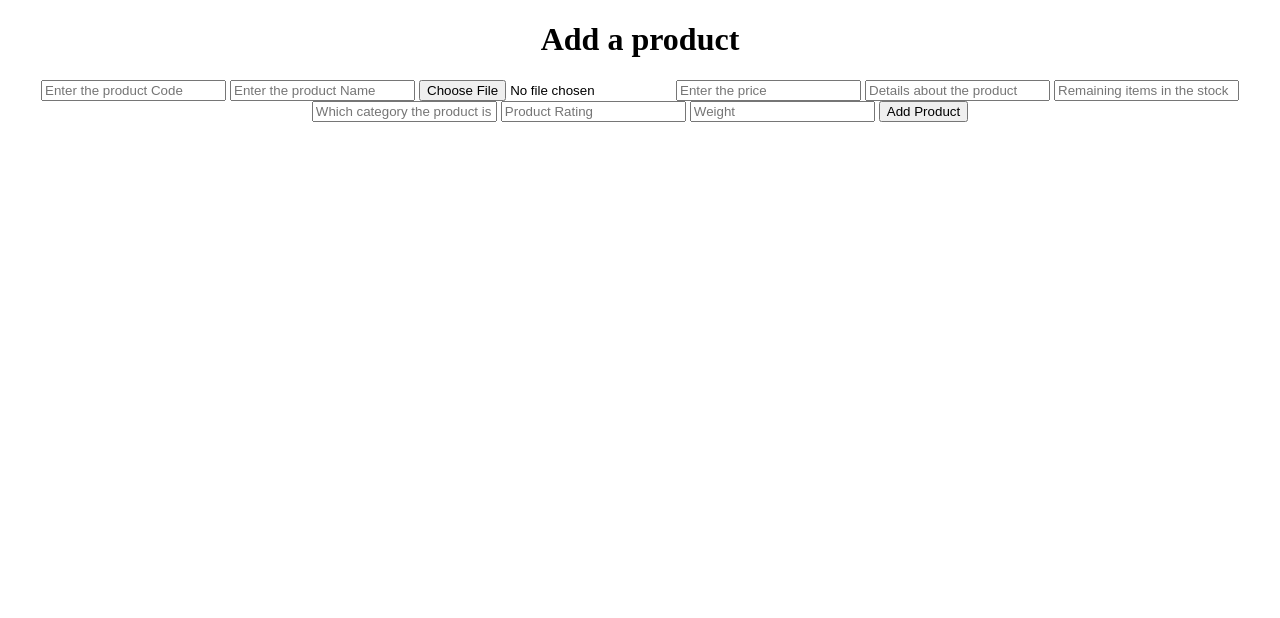
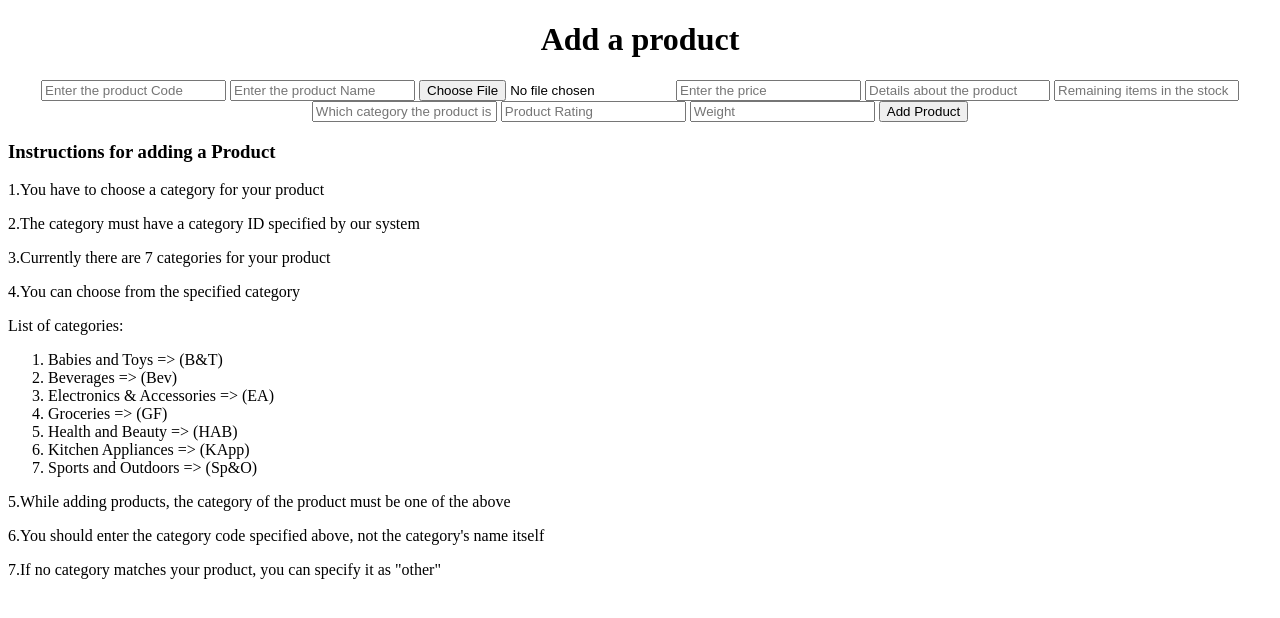
Before and after one commit to amitbuyo2020/ecommerce-flask, a Flask app: page /seller/add in a window 1280 px wide. Shown: the top 618 px of the page. Run offline with Flask 2, Linux system fonts and the light colour scheme; some libraries are stand-ins or nearby versions.

Commit message:
Delete and Cancel request added

```diff
--- a/main.py
+++ b/main.py
@@ -309,7 +309,12 @@ def login_as_seller():
 
 @app.route('/seller/')
 def seller_home():
-    seller_id = session['id']
+    try:
+        seller_id = session['id']
+    except:
+        return render_template('seller-home.html')
+
+
     cursor = mysql.connection.cursor(MySQLdb.cursors.DictCursor)
     if session['loggedin']:
         cursor.execute(
@@ -319,10 +324,20 @@ def seller_home():
             (seller_id, )
         )
         seller_info = cursor.fetchone()
-        print(seller_info)
+        cursor.execute(
+            '''
+                SELECT * from Products
+                WHERE sellerID = %s
+            ''',
+            (session['id'], )
+        )
+        my_products = cursor.fetchall()
+
+    else:
+        return redirect('404.html')
 
 
-    return render_template('seller-home.html', seller_info=seller_info)
+    return render_template('seller-home.html', seller_info=seller_info, my_products=my_products)
 
 
 
@@ -339,10 +354,24 @@ def profile():
             (session['id'], )
         )
         seller = cursor.fetchone()
-        # print(seller)
+
+        cursor.execute(
+            """
+                SELECT p.productName, p.price, p.productImg,
+                o.orderNum, o.orderedDate, o.delieveredOn,
+                o.userID, o.quantityOrdered, o.status, o.billingAddress
+                FROM Products AS p
+                INNER JOIN Orders AS o
+                ON p.productID = o.productID
+                WHERE p.sellerID = %s
+            """,
+            (session['id'], )
+        )
+        my_orders = cursor.fetchall()
+
     else:
         return redirect(url_for('login_as_seller'))
-    return render_template('seller-profile.html', seller=seller)
+    return render_template('seller-profile.html', seller=seller, my_orders=my_orders)
 
 
 @app.route("/seller/add", methods=['GET', 'POST'])
@@ -380,13 +409,30 @@ def add_product():
             (productID, description, inStock, ratings, weight, category)
         )
         mysql.connection.commit()
-        # msg = "Product Added successfully"
         return redirect(url_for('seller_home'))
 
     else:
         msg = "Something went wrong!!"
         # return redirect(url_for('login_as_seller'))
     return render_template('add_product.html', msg=msg)
+
+
+
+@app.route('/delete-product', methods=['POST', 'GET'])
+def deleteProduct():
+    productID = request.args.get('id')
+    print(productID)
+    cursor = mysql.connection.cursor(MySQLdb.cursors.DictCursor)
+    cursor.execute(
+        '''
+            DELETE FROM Products
+            WHERE productID = %s
+        ''',
+        (productID, )
+    )
+    mysql.connection.commit()
+    return redirect(url_for('seller_home'))
+
 ################################END OF SELLER FUNCTIONS/ROUTES ############################################
 
 
@@ -476,7 +522,7 @@ def search():
                 FROM Products AS p
                 INNER JOIN ProductDetails AS d
                 on p.productID = d.productID
-                WHERE p.productName LIKE "%s"
+                WHERE p.productName LIKE % %s %
             ''',
             (items, )
         )
@@ -556,7 +602,6 @@ def order():
 def my_orders():
 
     userID = session.get('id')
-    print(userID)
     cursor = mysql.connection.cursor(MySQLdb.cursors.DictCursor)
     cursor.execute(
         '''
@@ -572,12 +617,25 @@ def my_orders():
         (userID, )
     )
     my_order = cursor.fetchall()
-    print(my_order)
 
     return render_template('my-orders.html', my_order=my_order)
 
+
+
+@app.route('/cancel-order', methods=['POST', 'GET'])
+def cancel():
+    orderNum = request.args.get('id')
+    cursor = mysql.connection.cursor(MySQLdb.cursors.DictCursor)
+    cursor.execute(
+        '''
+            DELETE FROM Orders
+            WHERE orderNum = %s
+        ''',
+        (orderNum, )
+    )
+    mysql.connection.commit()
+    return redirect(url_for('my_orders'))
 ################################### END OF ORDER VIEWS ###############################
-
 
 
 
--- a/templates/add_product.html
+++ b/templates/add_product.html
@@ -27,5 +27,25 @@
             <input type="submit" class="btn" value="Add Product" />
         </form>
     </div>
+    <div>
+        <h3>Instructions for adding a Product</h3>
+        <p>1.You have to choose a category for your product</p>
+        <p>2.The category must have a category ID specified by our system</p>
+        <p>3.Currently there are 7 categories for your product</p>
+        <p>4.You can choose from the specified category</p>
+        <p>List of categories:</p>
+        <ol>
+            <li>Babies and Toys => (B&T)</li>
+            <li>Beverages => (Bev)</li>
+            <li>Electronics & Accessories => (EA)</li>
+            <li>Groceries => (GF)</li>
+            <li>Health and Beauty => (HAB)</li>
+            <li>Kitchen Appliances => (KApp)</li>
+            <li>Sports and Outdoors => (Sp&O)</li>
+        </ol>
+        <p>5.While adding products, the category of the product must be one of the above</p>
+        <p>6.You should enter the category code specified above, not the category's name itself</p>
+        <p>7.If no category matches your product, you can specify it as "other"</p>
+    </div>
 </body>
 </html>
--- a/templates/index.html
+++ b/templates/index.html
@@ -40,6 +40,7 @@
 			{% if session.loggedin %}
 				<li><h4 class="text-white">Hi, {{session.username}}</h4></li>
 				<li><a href="{{url_for('my_orders')}}">My Orders</a></li>
+				<li><a href="{{url_for('userProfile')}}">My profile</a></li>
 				<li><a href="{{url_for('logout')}}"> <span class="glyphicon glyphicon-log-in"></span>Log out</a></li>
 			{% else %}
 				<li><a href="{{url_for('register')}}"> <span class="glyphicon glyphicon-user"></span> Sign up</a></li>
```
Also changed, not shown: templates/my-orders.html (+17 -0 lines), templates/seller-home.html (+23 -0 lines), templates/seller-profile.html (+25 -0 lines).
